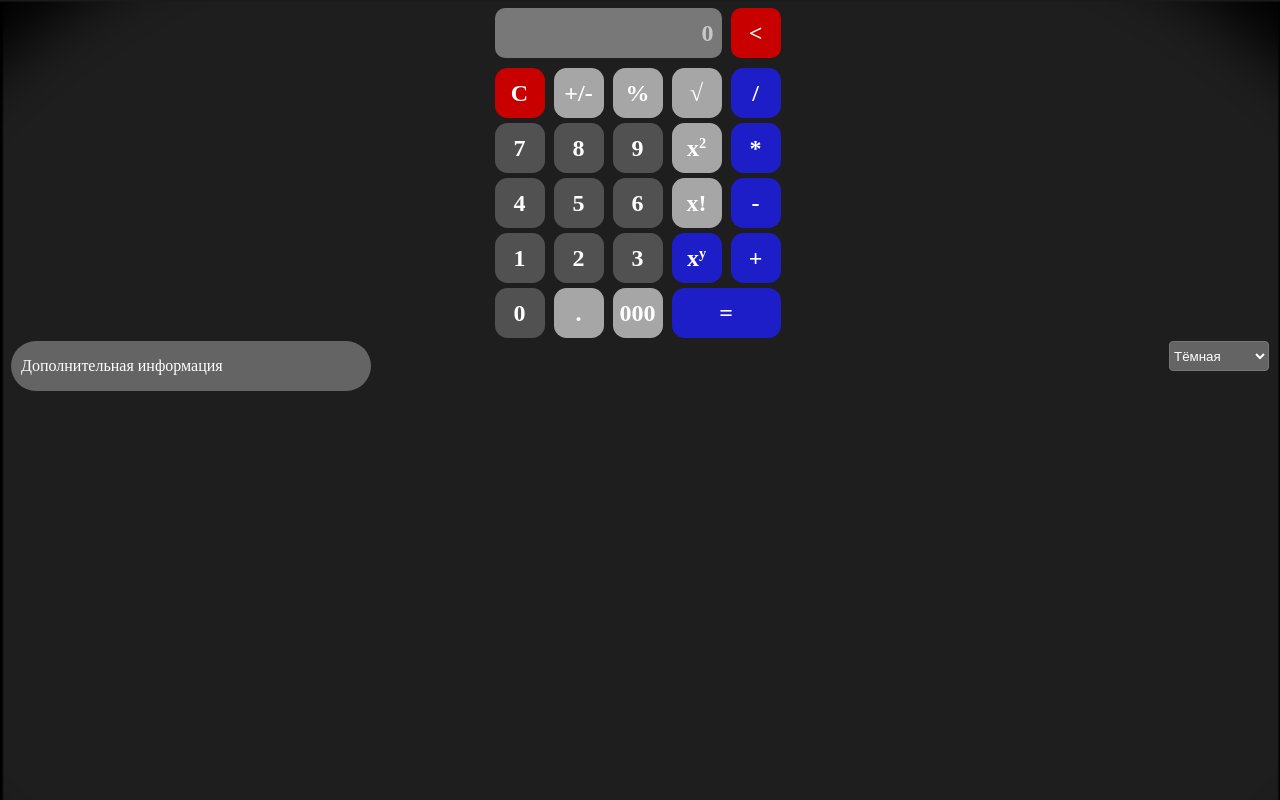
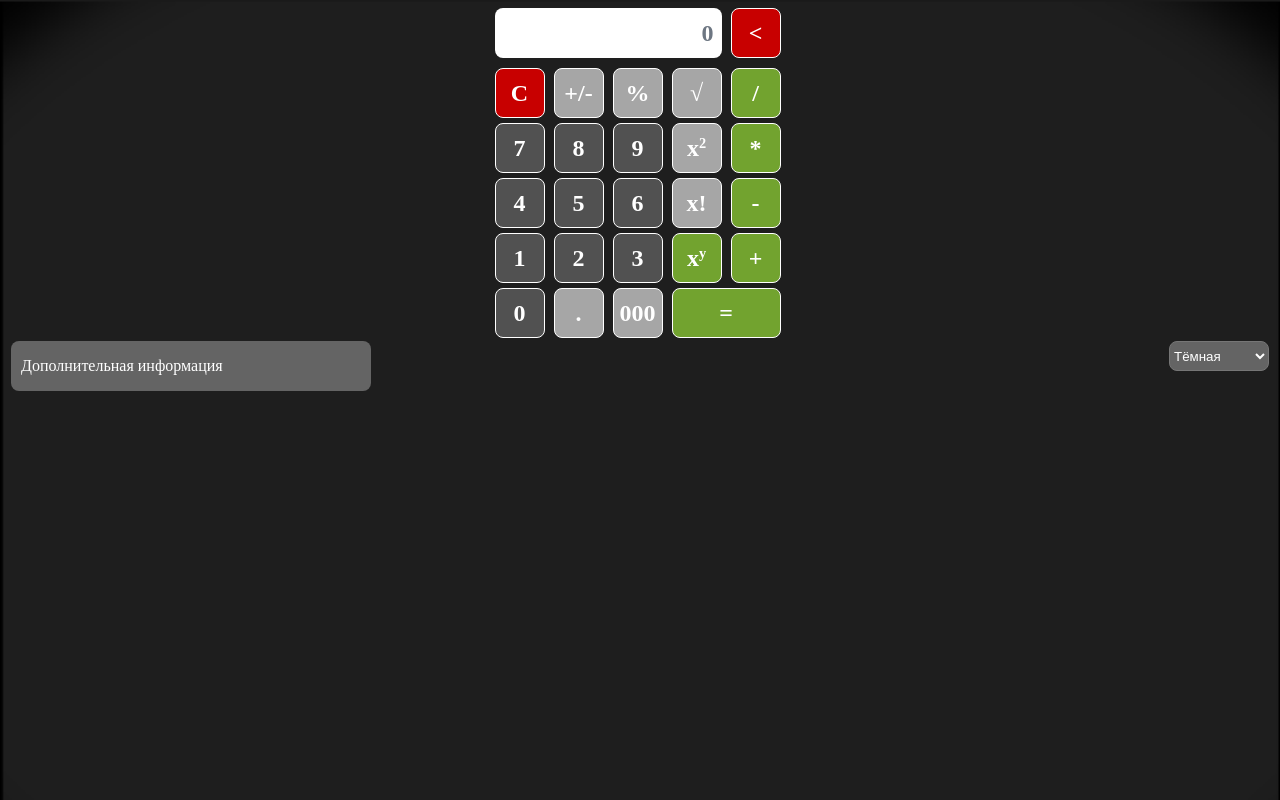
Before and after one commit to Natriy228/Net-Applications, a plain HTML site: page calculator.html in a window 1280 px wide. Drawn offline with Linux system fonts and the light colour scheme.

Commit message:
Moscow parking page design stallen

```diff
--- a/calculator.html
+++ b/calculator.html
@@ -9,12 +9,12 @@
 		<div id="calculator">
 			<div style="display: flex">
 				<table id="result"><tr style="height: 38px"><td style = "text-align: left"></td><td style = "text-align: right">0</td></tr></table>
-				<button class="ord_button backspace" id="backspace_button">&lt;</button>
+				<button class="ord_button clear_op" id="backspace_button">&lt;</button>
 			</div>
 
 			<div>
 				<div id="first_row">
-					<button id="button_clear" class="ord_button second_op">C</button>
+					<button id="button_clear" class="ord_button clear_op">C</button>
 					<button id="button_sign_switch" class="ord_button second_op">+/-</button>
 					<button id="button_percent" class="ord_button second_op">%</button>
 					<button id="button_sqrt" class="ord_button second_op">√</button>
--- a/style_black.css
+++ b/style_black.css
@@ -13,8 +13,10 @@
 	margin-top: 5px;
 	width: 50px;
 	height: 50px;
-	border-radius: 25%;
-	border: none;
+	border-radius: 8px;
+	border-color: white;
+	border-style: solid;
+	border-width: 1px;
 	background: rgb(81, 81, 81);
 	color: white;
 	font-size: 1.5rem;
@@ -25,8 +27,8 @@
 }
 
 .ord_button:hover {
-	background: darkgray;
-	color: rgb(255, 100, 100);
+	border-color: darkgrey;
+	color: rgb(255, 80, 80);
 }
 
 .ord_button:active {
@@ -34,7 +36,7 @@
 }
 
 .ord_button.main_op {
-	background: rgb(30, 30, 200);
+	background: #72a32f;
 }
 
 .ord_button.second_op {
@@ -43,25 +45,28 @@
 
 .ord_button.execute_op {
 	width: 109px;
-	border-radius: 13px;
-	background: rgb(30, 30, 200);
+	border-radius: 8px;
+	background: #72a32f;
 }
 
-.ord_button.backspace {
+.ord_button.clear_op {
+	border-radius: 8px;
+	background: rgb(200, 0, 0);
+}
+
+#backspace_button {
 	margin-top: 0px;
-	border-radius: 10px;
 	margin-left: 9px;
-	background: rgb(200, 0, 0);
 }
 
 #result {
 	width: 227px;
 	height: 50px;
-	border-radius: 10px;
+	border-radius: 8px;
 	padding-right: 5px;
 	padding-left: 5px;
-	background: rgb(120, 120, 120);
-	color: rgb(200, 200, 200);
+	background: white;
+	color: #6d7682;
 	font-size: 1.5rem;
 	font-weight: bold;
 	font-family: TimesNewRoman;
@@ -69,10 +74,6 @@
 
 #first_row {
 	margin-top: 5px;
-}
-
-#button_clear {
-	background: rgb(200, 0, 0);
 }
 
 #backchange {
@@ -92,7 +93,7 @@
 #background_select {
 	width: 100px;
 	height: 30px;
-	border-radius: 4px;
+	border-radius: 8px;
 	background: rgb(100, 100, 100);
 	color: rgb(255, 255, 255);
 }
@@ -107,7 +108,7 @@ span.power {
 #extrainfo {
 	overflow: hidden;
 	background: rgb(100, 100, 100);
-	border-radius: 25px;
+	border-radius: 8px;
 	padding-left: 10px;
 	width: 350px;
 	height: 50px;
--- a/style_white.css
+++ b/style_white.css
@@ -1,5 +1,5 @@
 #main {
-	background-color: rgb(200, 200, 200);
+	background-color: white;
 }
 
 #calculator {
@@ -12,10 +12,12 @@
 	margin-top: 5px;
 	width: 50px;
 	height: 50px;
-	border-radius: 25%;
-	border: none;
-	background: rgb(81, 81, 81);
-	color: white;
+	border-radius: 8px;
+	border-color: rgb(81, 81, 81);
+	color: rgb(81, 81, 81);
+	border-width: 1px;
+	border-style: solid;
+	background-color: rgba(81, 81, 81, 0);
 	font-size: 1.5rem;
 	font-weight: bold;
 	font-family: TimesNewRoman;
@@ -23,43 +25,54 @@
 	user-select: none;
 }
 
+.ord_button.main_op {
+	border-color: #72a32f;
+	background-color: rgba(30, 30, 200, 0);
+	color: #72a32f;
+}
+
+.ord_button.second_op {
+	color: rgb(166, 166, 166);
+	border-color: rgb(166, 166, 166);
+}
+
+.ord_button.execute_op {
+	width: 109px;
+	border-radius: 8px;
+	border-color: #72a32f;
+	background-color: rgba(30, 30, 200, 0);
+	color: #72a32f;
+}
+
+.ord_button.clear_op {
+	border-radius: 8px;
+	background-color: rgba(200, 0, 0, 0);
+	border-color: red;
+	color: red;
+}
+
+#backspace_button {
+	margin-top: 0px;
+	margin-left: 9px;
+}
+
 .ord_button:hover {
-	background: darkgray;
-	color: rgb(255, 100, 100);
+	border-color: darkgrey;
+	color: rgb(255, 80, 80);
 }
 
 .ord_button:active {
 	filter: brightness(130%);
 }
 
-.ord_button.main_op {
-	background: rgb(30, 30, 200);
-}
-
-.ord_button.second_op {
-	background: rgb(166, 166, 166);
-}
-
-.ord_button.execute_op {
-	width: 109px;
-	border-radius: 13px;
-	background: rgb(30, 30, 200);
-}
-
-.ord_button.backspace {
-	margin-top: 0px;
-	border-radius: 10px;
-	margin-left: 9px;
-	background: rgb(200, 0, 0);
-}
-
 #result {
 	width: 227px;
 	height: 50px;
-	border-radius: 10px;
+	border-radius: 8px;
 	padding-right: 5px;
 	padding-left: 5px;
-	background: rgb(120, 120, 120);
+	background-color: rgba(120, 120, 120);
+	border-color: red;
 	color: rgb(200, 200, 200);
 	font-size: 1.5rem;
 	font-weight: bold;
@@ -68,10 +81,6 @@
 
 #first_row {
 	margin-top: 5px;
-}
-
-#button_clear {
-	background: rgb(200, 0, 0);
 }
 
 #backchange {
@@ -91,7 +100,7 @@
 #background_select {
 	width: 100px;
 	height: 30px;
-	border-radius: 4px;
+	border-radius: 8px;
 	background: rgb(100, 100, 100);
 	color: rgb(255, 255, 255);
 }
@@ -105,8 +114,8 @@ span.power {
 
 #extrainfo {
 	overflow: hidden;
-	background: rgb(100, 100, 100);
-	border-radius: 25px;
+	background: rgba(100, 100, 100);
+	border-radius: 8px;
 	padding-left: 10px;
 	width: 350px;
 	height: 50px;
```
